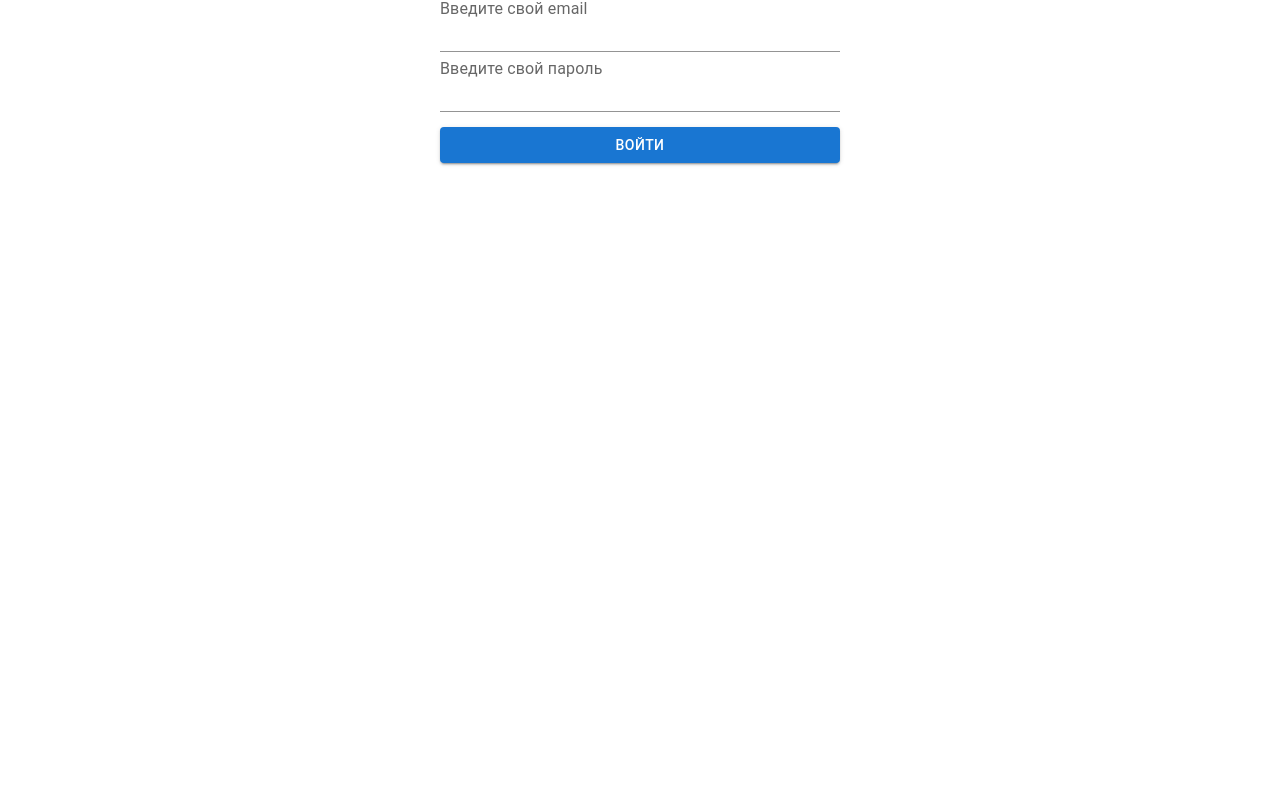
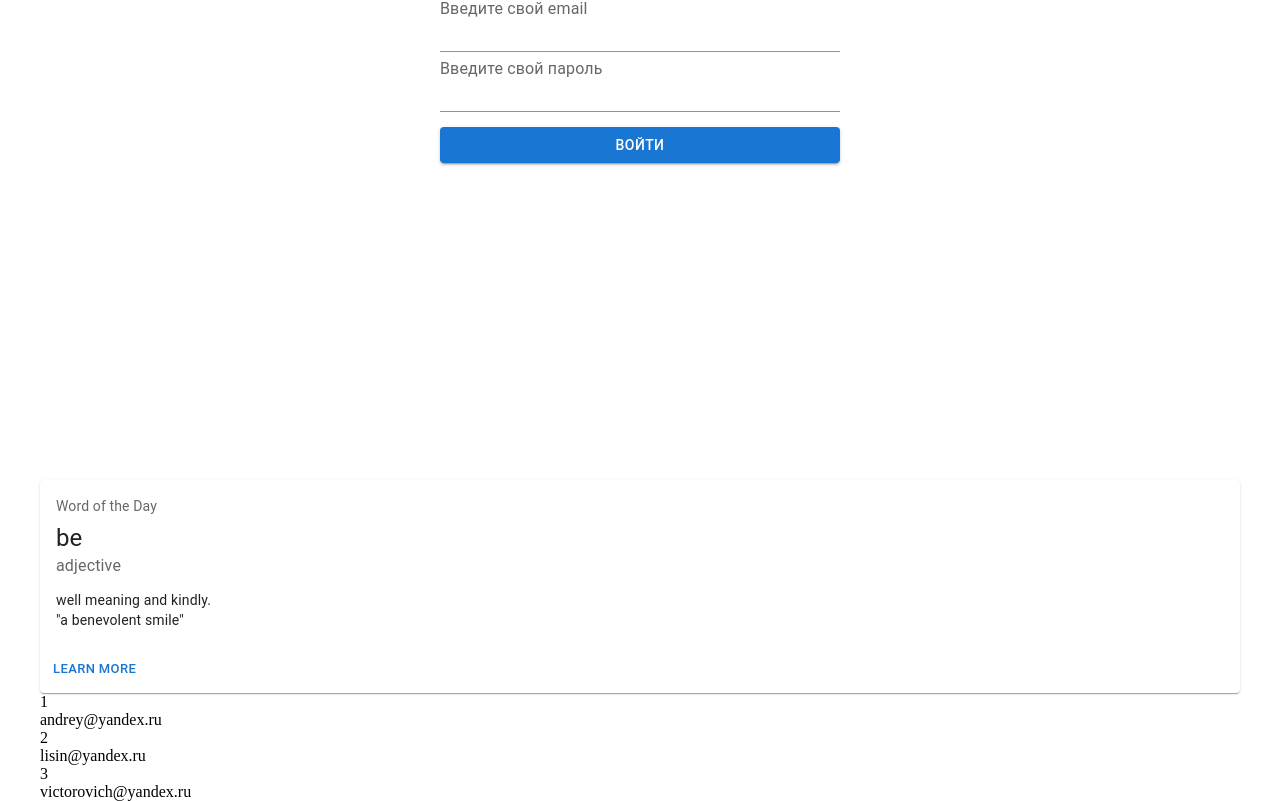
Before and after one commit to groone38/auth, a React (Create React App) app: page / in a window 1280 px wide. Shown: the part 256-1057 px from the top of the page. Before the commit the page ends 800 px from the top, so only its background shows below. Built offline with nearby package versions, Linux system fonts and the light colour scheme; data requests are answered from the project's data file.

Commit message:
component Header done

```diff
--- a/src/App.tsx
+++ b/src/App.tsx
@@ -1,44 +1,25 @@
 import React, { useEffect } from "react";
-import { BrowserRouter, NavLink, Route, Routes } from "react-router-dom";
-import Auth from "./components/Auth";
+import { BrowserRouter, Route, Routes } from "react-router-dom";
 import Contacts from "./components/Contacts";
 import { useDispatch } from "react-redux";
-import { fetchUsers } from "./store/actions/userAction/users";
-import AppBar from "@mui/material/AppBar";
-import Toolbar from "@mui/material/Toolbar";
-import Typography from "@mui/material/Typography";
-import Button from "@mui/material/Button";
-import { useAppSelector } from "./Hooks";
+import { fetchUsers } from "./store/actions/userAction/usersAction";
 import classes from "./App.module.css";
-import { OutUser } from "./store/actions/userAction/auth";
+import { AuthActionTypes } from "./store/actions/actionTypes";
+import { Header } from './components/header/Header';
 
 function App() {
   const dispatch = useDispatch();
-  const sing = useAppSelector((state) => state.auth.sing);
-  console.log(sing)
   useEffect(() => {
+    if(!!localStorage.getItem('auth')) {
+      dispatch({type: AuthActionTypes.AUTH_MODAL})
+    }
     dispatch(fetchUsers());
   }, []);
-  const outHandler = () => {
-    dispatch(OutUser());
-  };
+
   return (
     <BrowserRouter>
       <div className={classes.wrapper}>
-        {sing ? (
-          <AppBar position="static" className={classes.appBar}>
-            <Toolbar>
-              <Typography variant="h6" component="div" sx={{ flexGrow: 1 }}>
-                <NavLink to="/">contacts</NavLink>
-              </Typography>
-              <Button color="inherit" onClick={outHandler}>
-                Out
-              </Button>
-            </Toolbar>
-          </AppBar>
-        ) : (
-          <Auth />
-        )}
+        <Header />
         <Routes>
           <Route path="/" element={<Contacts />} />
         </Routes>
--- a/src/components/Contacts.tsx
+++ b/src/components/Contacts.tsx
@@ -1,15 +1,43 @@
-import React, { useEffect } from 'react';
-import { useAppSelector } from './../Hooks';
-import { fetchUsers } from './../store/actions/userAction/users';
-import { useDispatch } from 'react-redux';
+import React, { useEffect } from "react";
+import { useAppSelector } from "./../Hooks";
+import { fetchUsers } from "../store/actions/userAction/usersAction";
+import { useDispatch } from "react-redux";
+import { Button, Card, CardActions, CardContent, Typography } from "@mui/material";
 
 const Contacts = () => {
-    const {users, error, loading} = useAppSelector(state => state.users)
-    return (
-        <div>
+  const users = useAppSelector((state) => state.users.users);
+  console.log(users)
+  return (
+    <div>
+        <Card sx={{ minWidth: 275 }}>
+      <CardContent>
+        <Typography sx={{ fontSize: 14 }} color="text.secondary" gutterBottom>
+          Word of the Day
+        </Typography>
+        <Typography variant="h5" component="div">
+          be
+        </Typography>
+        <Typography sx={{ mb: 1.5 }} color="text.secondary">
+          adjective
+        </Typography>
+        <Typography variant="body2">
+          well meaning and kindly.
+          <br />
+          {'"a benevolent smile"'}
+        </Typography>
+      </CardContent>
+      <CardActions>
+        <Button size="small">Learn More</Button>
+      </CardActions>
+    </Card>
+      {users.map((item) => (
+        <>
+          <p>{item.id}</p>
+          <p>{item.email}</p>
+        </>
+      ))}
+    </div>
+  );
+};
 
-        </div>
-    )
-}
-
-export default Contacts
+export default Contacts;
--- a/src/components/Auth.tsx
+++ b/src/components/auth/Auth.tsx
@@ -1,7 +1,7 @@
 import React, { useEffect, useState } from "react";
 import { useDispatch } from "react-redux";
-import { useAppSelector } from "../Hooks";
-import { AuthUser, OutUser } from "../store/actions/userAction/auth";
+import { useAppSelector } from "../../Hooks";
+import { AuthUser, OutUser } from "../../store/actions/userAction/authAction";
 import Button from "@mui/material/Button";
 import { InputLabel, Input, FormHelperText } from "@mui/material";
 import classes from './Auth.module.css'
--- /dev/null
+++ b/src/components/header/Header.module.css
@@ -0,0 +1,3 @@
+.appBar {
+    margin-bottom: 20px;
+}
--- /dev/null
+++ b/src/components/header/Header.tsx
@@ -0,0 +1,37 @@
+import React from "react";
+import AppBar from "@mui/material/AppBar";
+import Toolbar from "@mui/material/Toolbar";
+import Typography from "@mui/material/Typography";
+import Button from "@mui/material/Button";
+import { useAppSelector } from "../../Hooks";
+import { OutUser } from "../../store/actions/userAction/authAction";
+import { useDispatch } from "react-redux";
+import classes from "./Header.module.css";
+import Auth from './../auth/Auth';
+import { NavLink } from 'react-router-dom';
+
+export const Header = () => {
+  const dispatch = useDispatch();
+  const sing = useAppSelector((state) => state.auth.sing);
+  const outHandler = () => {
+    dispatch(OutUser());
+  };
+  return (
+    <>
+      {sing ? (
+        <AppBar position="static" className={classes.appBar}>
+          <Toolbar>
+            <Typography variant="h6" component="div" sx={{ flexGrow: 1 }}>
+              <NavLink to="/">contacts</NavLink>
+            </Typography>
+            <Button color="inherit" onClick={outHandler}>
+              Out
+            </Button>
+          </Toolbar>
+        </AppBar>
+      ) : (
+        <Auth />
+      )}
+    </>
+  );
+};
--- a/src/store/actions/userAction/auth.ts
+++ b/src/store/actions/userAction/authAction.ts
@@ -1,7 +1,7 @@
 import { Dispatch } from "redux"
 import { AuthAction } from "../../../types/auth"
 import { AuthActionTypes } from "../actionTypes";
-import { store } from './../../rootReducer';
+import { store } from '../../rootReducer';
 
 interface Value {
     email: string
@@ -26,7 +26,6 @@ export const AuthUser = (value: Value) => {
 }
 
 export const OutUser = () => {
-    console.log('work')
     return (dispatch: Dispatch<AuthAction>) => {
         localStorage.removeItem("auth")
         dispatch({type: AuthActionTypes.AUTH_MODAL})
```
Also changed, not shown: src/components/auth/Auth.module.css (renamed from src/components/Auth.module.css), src/store/actions/userAction/usersAction.ts (renamed from src/store/actions/userAction/users.ts).
